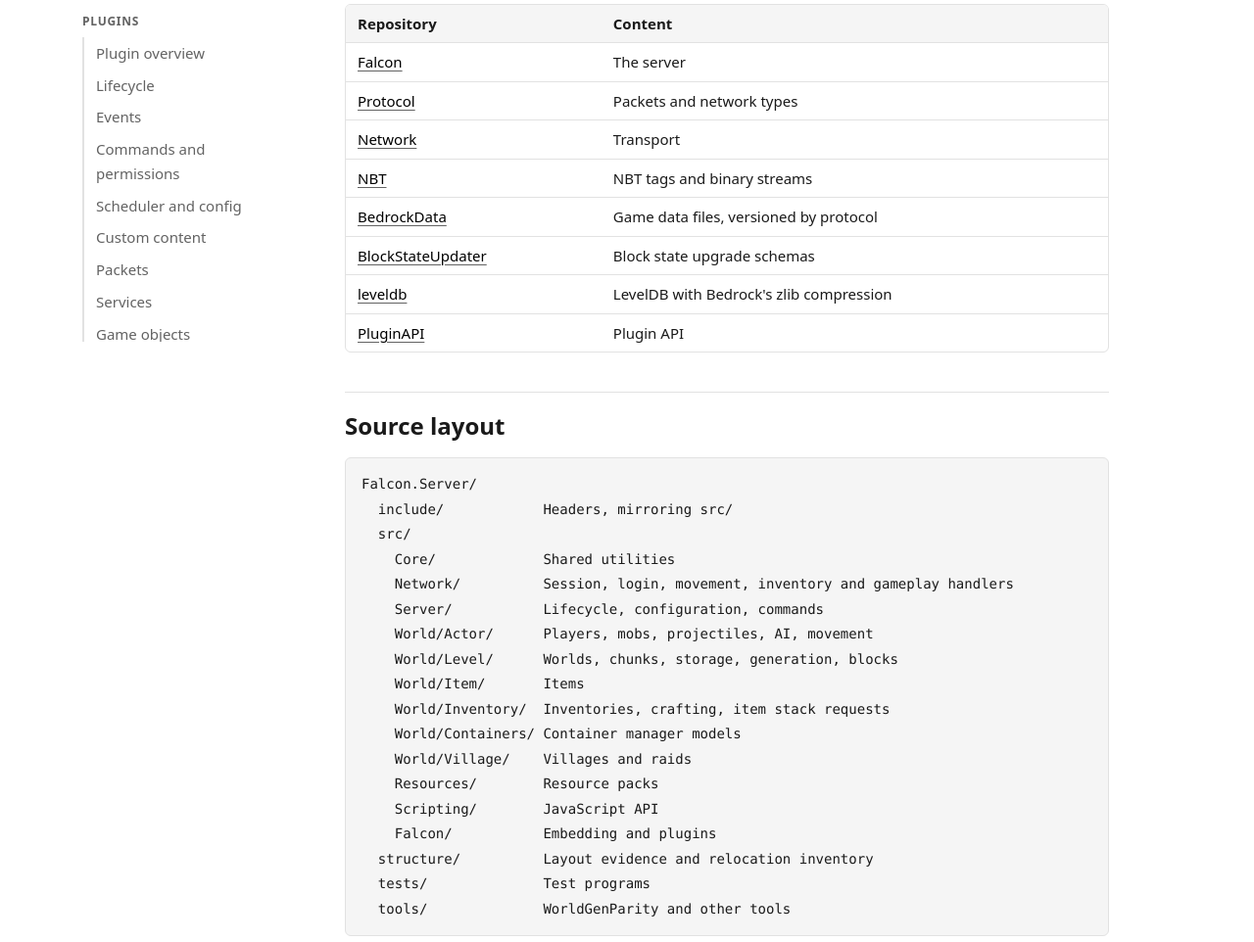
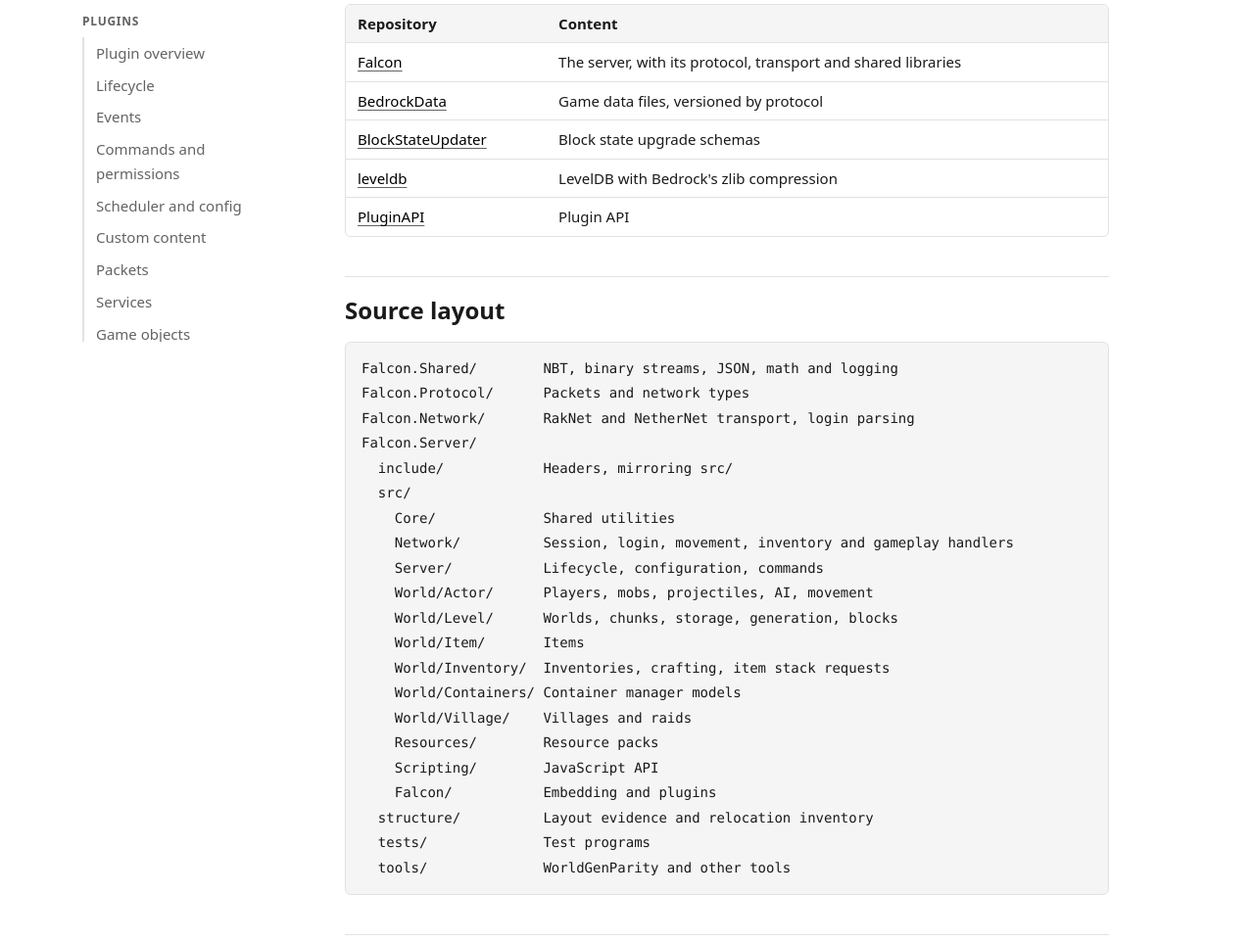
Before and after one commit to Falcon-MC/falcon-mc.github.io, a plain HTML site: page docs/architecture.html in a window 1280 px wide. Shown: the part 500-1462 px from the top of the page at 98% size. Drawn offline with Linux system fonts and the light colour scheme.

Commit message:
docs: point the architecture page at the Falcon repository (#23)

```diff
--- a/docs/architecture.html
+++ b/docs/architecture.html
@@ -38,9 +38,12 @@
 <main class="doc"><p class="crumb">Project</p><h1>Architecture</h1>
 <nav class="toc" aria-label="On this page"><h2>On this page</h2><ul><li><a href="#repositories">Repositories</a></li><li><a href="#source-layout">Source layout</a></li><li><a href="#classes-not-string-checks">Classes, not string checks</a></li><li><a href="#damage">Damage</a></li><li><a href="#threads">Threads</a></li><li><a href="#blocks">Blocks</a></li><li><a href="#embedding">Embedding</a></li></ul></nav>
 <h2 id="repositories">Repositories</h2>
-<div class="table"><table><thead><tr><th>Repository</th><th>Content</th></tr></thead><tbody><tr><td><a href="https://github.com/Falcon-MC/Falcon">Falcon</a></td><td>The server</td></tr><tr><td><a href="https://github.com/Falcon-MC/Protocol">Protocol</a></td><td>Packets and network types</td></tr><tr><td><a href="https://github.com/Falcon-MC/Network">Network</a></td><td>Transport</td></tr><tr><td><a href="https://github.com/Falcon-MC/NBT">NBT</a></td><td>NBT tags and binary streams</td></tr><tr><td><a href="https://github.com/Falcon-MC/BedrockData">BedrockData</a></td><td>Game data files, versioned by protocol</td></tr><tr><td><a href="https://github.com/Falcon-MC/BlockStateUpdater">BlockStateUpdater</a></td><td>Block state upgrade schemas</td></tr><tr><td><a href="https://github.com/Falcon-MC/leveldb">leveldb</a></td><td>LevelDB with Bedrock's zlib compression</td></tr><tr><td><a href="https://github.com/Falcon-MC/PluginAPI">PluginAPI</a></td><td>Plugin API</td></tr></tbody></table></div>
+<div class="table"><table><thead><tr><th>Repository</th><th>Content</th></tr></thead><tbody><tr><td><a href="https://github.com/Falcon-MC/Falcon">Falcon</a></td><td>The server, with its protocol, transport and shared libraries</td></tr><tr><td><a href="https://github.com/Falcon-MC/BedrockData">BedrockData</a></td><td>Game data files, versioned by protocol</td></tr><tr><td><a href="https://github.com/Falcon-MC/BlockStateUpdater">BlockStateUpdater</a></td><td>Block state upgrade schemas</td></tr><tr><td><a href="https://github.com/Falcon-MC/leveldb">leveldb</a></td><td>LevelDB with Bedrock's zlib compression</td></tr><tr><td><a href="https://github.com/Falcon-MC/PluginAPI">PluginAPI</a></td><td>Plugin API</td></tr></tbody></table></div>
 <h2 id="source-layout">Source layout</h2>
-<pre tabindex="0"><code>Falcon.Server/
+<pre tabindex="0"><code>Falcon.Shared/        NBT, binary streams, JSON, math and logging
+Falcon.Protocol/      Packets and network types
+Falcon.Network/       RakNet and NetherNet transport, login parsing
+Falcon.Server/
   include/            Headers, mirroring src/
   src/
     Core/             Shared utilities
```
Also changed, not shown: docs/plugin-packets.html (+1 -1 lines), 2 other files.
